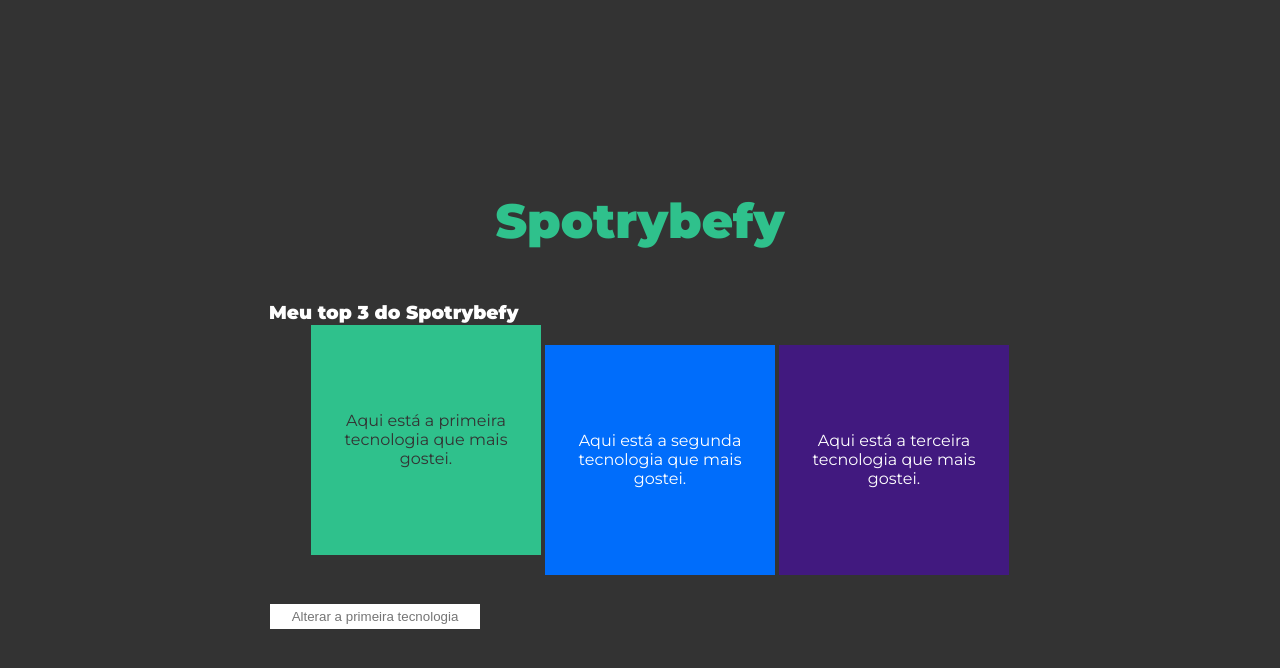
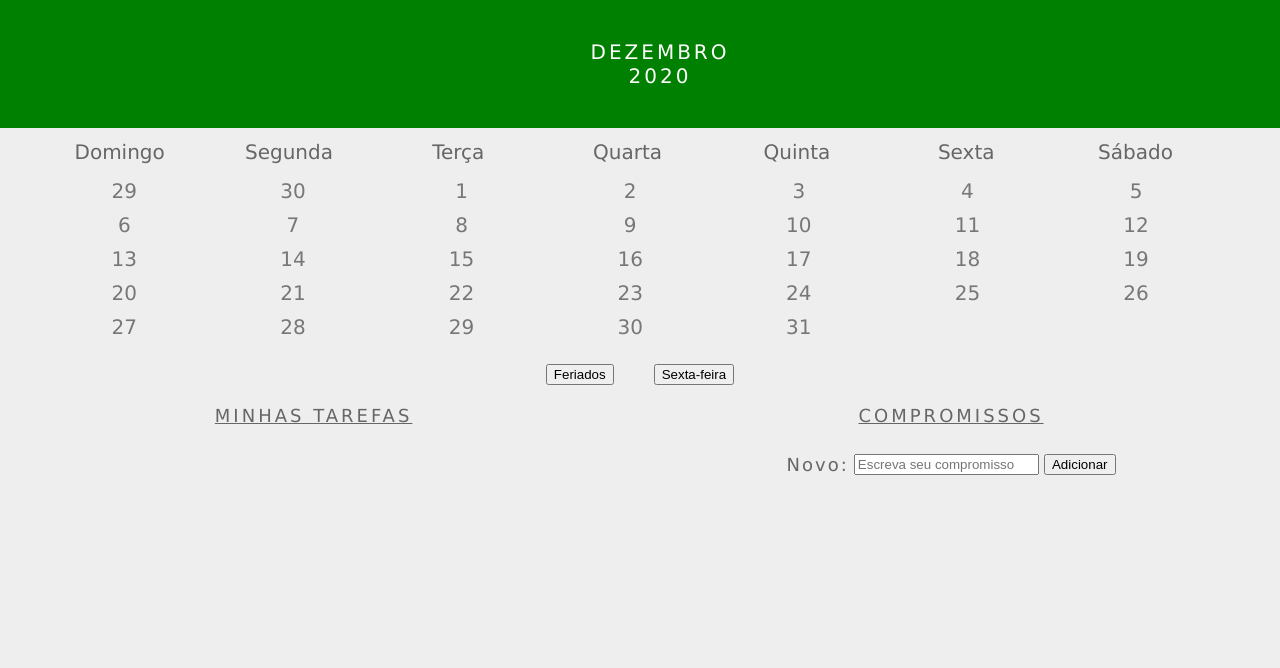
Before and after one commit to victorAssuncaoReis/trybe-exercicios, a plain HTML site: page fundamentos/bloco-5-javascript-dom-eventos-e-web-storage/exercicios-5.2/index.html in a window 1280 px wide. Drawn offline with Linux system fonts and the light colour scheme.

Commit message:
Alguns exercícios concluídos

```diff
--- a/fundamentos/bloco-5-javascript-dom-eventos-e-web-storage/exercicios-5.2/index.html
+++ b/fundamentos/bloco-5-javascript-dom-eventos-e-web-storage/exercicios-5.2/index.html
@@ -1,25 +1,46 @@
 <!DOCTYPE html>
-<html lang="pt-br">
+<html>
   <head>
-  <meta charset="UTF-8">
-  <title>addEventListener</title>
-  <link rel="preconnect" href="https://fonts.gstatic.com">
-  <link href="https://fonts.googleapis.com/css2?family=Montserrat:wght@400;900&display=swap" rel="stylesheet">
-  <link rel="stylesheet" href="style.css">
+    <link rel="stylesheet" href="style.css">
+    <meta charset="UTF-8" />
+    <meta name="viewport" content="width=device-width" />
+    <title>Calendar</title>
   </head>
   <body>
-    <header>
-      <h1>Spotrybefy</h1>
+    <header class="month-container">
+      <ul>
+        <li id="month">Dezembro</li>
+        <li id="year">2020</li>
+      </ul>
     </header>
-    <main>
-      <h3 id="my-spotrybefy">Meu top 3 do Spotrybefy</h3>
-      <ul class="container">
-        <li class="tech" id="first-li">Aqui está a primeira tecnologia que mais gostei.</li>
-        <li id="second-li">Aqui está a segunda tecnologia que mais gostei.</li>
-        <li id="third-li">Aqui está a terceira tecnologia que mais gostei.</li>
+    <div class="week-days-container">
+      <ul class="week-days">
       </ul>
-      <input type="text" id="input" placeholder="Alterar a primeira tecnologia">
-    </main>
-    <script src="main.js"></script>
+    </div>
+    <div class="days-container">
+      <ul id="days">
+      </ul>
+    </div>
+    <div class="buttons-container">
+    </div>
+    <section class="tasks-container">
+      <div class="my-tasks">
+        <h3>MINHAS TAREFAS</h3>
+      </div>
+      <div class="input-container">
+        <h3>COMPROMISSOS</h3>
+        <label for="task-input">Novo:</label>
+        <input type="text"
+          id="task-input"
+          placeholder="Escreva seu compromisso"
+        >
+        <button id="btn-add">Adicionar</button>
+      </div>
+      <div class="task-list-container">
+        <ul class="task-list">
+        </ul>
+      </div>
+    </section>
+    <script src="script.js"></script>
   </body>
 </html>
--- a/fundamentos/bloco-5-javascript-dom-eventos-e-web-storage/exercicios-5.2/main.js
+++ /dev/null
@@ -1,61 +0,0 @@
-const firstLi = document.getElementById('first-li');
-const secondLi = document.getElementById('second-li');
-const thirdLi = document.getElementById('third-li');
-const input = document.getElementById('input');
-const myWebpage = document.getElementById('my-spotrybefy');
-
-
-// 1. Copie esse arquivo e edite apenas ele;
-// 1.1. Antes de começar os exercícios, use o LiveServer para dar uma olhada em como está a página no navegador.
-// 1.2. Note que uma das caixas está um pouco acima das outras. Por que isso ocorre?
-    //porque há um elemento transform no style.css que altera o eixe y em -20px
-const body = document.getElementsByTagName('body')[0];
-// 2. Crie uma função que adicione a classe 'tech' ao elemento `li` quando for clicado.
-// 2.1. Deve existir apenas um elemento com a classe 'tech'. Como você faz isso?
-function handleChangeTech(event) {
-    const techElement = document.querySelector('.tech');
-    techElement.classList.remove('tech');
-    event.target.classList.add('tech');
-    console.log(event.target);
-    input.value = '';
-  }
-
-  firstLi.addEventListener('click', handleChangeTech);
-  secondLi.addEventListener('click', handleChangeTech);
-  thirdLi.addEventListener('click', handleChangeTech);
-// 3. Crie uma função que, ao digitar na caixa de texto, altere o texto do elemento
-// com a classe 'tech';
-input.addEventListener('input', function(event) {
-    const techElement = document.querySelector('.tech');
-    techElement.innerText = event.target.value;
-  });
-
-// 4. Crie uma função que, ao clicar duas vezes em 'Meu top 3 do Spotrybefy', ele
-// redirecione para alguma página;
-// 4.1. Que tal redirecionar para seu portfólio?
-myWebpage.addEventListener('dblclick', function() {
-    window.location.replace('https://www.youtube.com');
-  });
-// 5. Crie uma função que, ao passar o mouse sobre 'Meu top 3 do Spotrybefy', altere
-// a cor do mesmo;
-myWebpage.addEventListener('mouseover', function(event) {
-    event.target.style.color = "red";
-})
-myWebpage.addEventListener('mouseleave', function (event) {
-    event.target.style.color = "white";
-})
-// Segue abaixo um exemplo do uso de event.target:
-
-
-function resetText(event) {
-  // O Event é passado como um parâmetro para a função.
-  event.target.innerText = 'Opção reiniciada';
-  // O event possui várias propriedades, porém a mais usada é o event.target,
-  // que retorna o objeto que disparou o evento.
-}
-
-firstLi.addEventListener('dblclick', resetText);
-
-// Não precisa passar o parâmetro dentro da callback resetText. O próprio
-// navegador fará esse trabalho por você, não é legal? Desse jeito, o
-// event.target na nossa função retornará o objeto 'firstLi'.
--- /dev/null
+++ b/fundamentos/bloco-5-javascript-dom-eventos-e-web-storage/exercicios-5.2/script.js
@@ -0,0 +1,91 @@
+function createDaysOfTheWeek() {
+    const weekDays = ['Domingo', 'Segunda', 'Terça', 'Quarta', 'Quinta', 'Sexta', 'Sábado']
+    const weekDaysList = document.querySelector('.week-days');
+
+    for (let index = 0; index < weekDays.length; index += 1) {
+      const days = weekDays[index];
+      const dayListItem = document.createElement('li');
+      dayListItem.innerHTML = days;
+
+      weekDaysList.appendChild(dayListItem);
+    };
+  };
+
+  createDaysOfTheWeek();
+  // Escreva seu código abaixo.
+  let decemberDaysList = [29, 30, 1, 2, 3, 4, 5, 6, 7, 8, 9, 10, 11, 12, 13, 14, 15, 16, 17, 18, 19, 20, 21, 22, 23, 24, 25, 26, 27, 28, 29, 30, 31];
+  // Crie um calendário dinamicamente.
+// O array decemberDaysList contém os dois últimos dias de novembro e os dias do mês de dezembro.
+//Sua função deve criar dinamicamente cada dia do calendário e os adicionar dentro da tag <ul>.
+  function diasDoMes () {
+    const days = document.querySelector('#days');
+    for (index = 0; index < decemberDaysList.length; index += 1) {
+      let diaDoCalendario = decemberDaysList[index];
+      let listaDia = document.createElement('li');
+      listaDia.innerHTML = diaDoCalendario;
+      if (diaDoCalendario === 24 || diaDoCalendario === 31) {
+        listaDia.className = 'day holiday';
+        days.appendChild(listaDia);
+      } else if (diaDoCalendario === 4 || diaDoCalendario === 11 || diaDoCalendario === 18) {
+        listaDia.className = 'day friday';
+        days.appendChild(listaDia);
+      } else if (diaDoCalendario === 25) {
+        listaDia.className = 'day friday holiday';
+        days.appendChild(listaDia);
+      } else {
+        listaDia.className = 'day';
+        days.appendChild(listaDia);
+      }
+    }
+  }
+  diasDoMes();
+
+  //Implemente uma função que crie dinamicamente um botão com o nome "Feriados".
+//Sua função deve receber um parâmetro com a string 'Feriados'
+// Adicione a este botão a ID "btn-holiday"
+// Adicione este botão como filho/filha da tag <div> com classe "buttons-container"
+function feriadosButton(nomeBotao) {
+  const buttonsContainer = document.querySelector('.buttons-container');
+  let botao = document.createElement('button');
+  let botaoId = 'btn-holiday';
+
+  botao.id = botaoId;
+  botao.innerHTML = nomeBotao;
+  buttonsContainer.appendChild(botao);
+}
+feriadosButton('Feriados');
+
+// Implemente uma função que muda a cor de fundo dos dias que possuem a classe "holiday".
+// Adicione ao botão "Feriados" um evento de "click" que altere a cor de fundo dos dias que possuem a classe "holiday"
+function displayHolidays() {
+  let getHolidayButton = document.querySelector('#btn-holiday');
+  let getHolidays = document.querySelectorAll('.holiday')
+  let backgroundColor = 'rgb(238,238,238)';
+  let setNewColor = 'white';
+
+  getHolidayButton.addEventListener('click', function() {
+    for (let index = 0; index < getHolidays.length; index += 1) {
+      if (getHolidays[index].style.backgroundColor === setNewColor) {
+        getHolidays[index].style.backgroundColor = backgroundColor;
+      } else {
+        getHolidays[index].style.backgroundColor = setNewColor;
+      }
+    }
+  });
+}
+
+displayHolidays();
+
+// Implemente uma função que crie dinamicamente um botão com o nome "Sexta-feira". Sua função deve receber como parâmetro a string "Sexta-feira".
+// Adicione a esse botão o ID "btn-friday";
+// Adicione esse botão como filho/filha da tag <div> com classe "buttons-container".
+function fridaysButton(botaoSexta) {
+  let buttonContainer = document.querySelector('.buttons-container');
+  let buttonFriday = document.createElement('button');
+  let fridayId = 'btn-friday';
+
+  buttonFriday.innerHTML = botaoSexta;
+  buttonFriday.id = fridayId;
+  buttonContainer.appendChild(buttonFriday);
+}
+fridaysButton('Sexta-feira');
--- a/fundamentos/bloco-5-javascript-dom-eventos-e-web-storage/exercicios-5.2/style.css
+++ b/fundamentos/bloco-5-javascript-dom-eventos-e-web-storage/exercicios-5.2/style.css
@@ -1,70 +1,155 @@
-body {
-    align-items: center;
-    background-color: #333;
-    color: white;
-    display: flex;
-    flex-flow: column wrap;
-    font-family: Montserrat, sans-serif;
-    height: 100vh;
-    justify-content: center;
+
+* {
     margin: 0;
-    padding: 0;
-    width: 100vw;
   }
 
-  .container {
-    display: flex;
-    flex-flow: row wrap;
+  body {
+    font-family: Verdana, Geneva, Tahoma, sans-serif;
+    background-color: #eee;
   }
 
-  .container li {
-    align-items: center;
-    display: flex;
-    flex-flow: column wrap;
-    height: 200px;
-    justify-content: center;
-    margin: 2px;
-    padding: 15px;
-    text-align: center;
-    transition: all 0.25s ease;
-    width: 200px;
+  button {
+    margin: 20px;
   }
 
-  h1 {
-    font-size: 48px;
-    color: #2fc18c;
+  #btn-add {
+    margin: 0;
   }
 
-  .container li:nth-of-type(1) {
-    background-color: #2fc18c;
-    color: #333;
+  .buttons-container {
+    background-color: #eee;
+    display: inline-block;
+    text-align: center;
+    width: 100%;
   }
 
-  .container li:nth-of-type(2) {
-    background-color: #006dfb;
+  #days {
+    margin: 0;
   }
 
-  .container li:nth-of-type(3) {
-    background-color: #41197f;
+  #days li {
+    color: #777;
+    display: inline-block;
+    font-size:20px;
+    margin: 5px 0;
+    text-align: center;
+    vertical-align: middle;
+    width: 13.6%;
+  }
+
+  .input-container {
+    width: 49%;
+    height: 100px;
+    display: inline-block;
   }
 
   input {
-    border: 1px solid #333;
-    margin: 10px 0;
-    padding: 5px;
-    text-align: center;
-    width: 200px;
+    margin-top: 8px;
   }
 
-  input:hover {
-    border: 1px solid #2fc18c;
+  label {
+    color: #666;
+    font-size: 18px;
+    font-weight: 500;
+    letter-spacing: 2px;
+    vertical-align: middle;
   }
 
-  input:focus {
-    border: 1px solid #006dfb;
-    outline: 2px solid #006dfb;
+  .month-container {
+    background: green;
+    padding: 40px 25px;
+    text-align: center;
   }
 
-  .tech {
-    transform: translateY(-20px);
+  .month-container ul li {
+    color:white;
+    font-size: 20px;
+    letter-spacing: 3px;
+    list-style-type: none;
+    text-transform: uppercase;
   }
+
+  .my-tasks {
+    clear: both;
+    float: left;
+    height: 100px;
+    vertical-align: middle;
+    width: 49%;
+  }
+
+  .my-tasks div {
+    border: 1px solid black;
+    border-radius: 100%;
+    box-shadow: 0 4px 8px 0 rgba(0, 0, 0, 0.2), 0 6px 20px 0 rgba(0, 0, 0, 0.19);
+    display: inline-block;
+    height: 35px;
+    margin-left: 10px;
+    vertical-align: middle;
+    width: 35px;
+  }
+
+  .my-tasks div:hover {
+    height: 45px;
+    width: 45px;
+  }
+
+  .my-tasks span {
+    color: #666;
+    font-size: 18px;
+    font-weight: 500;
+    letter-spacing: 3px;
+    padding-bottom: 10px;
+    vertical-align: middle;
+  }
+
+  .tasks-container {
+    height: 130px;
+    justify-content: center;
+    text-align: center;
+    width: 100%;
+  }
+
+  .tasks-container h3 {
+    color: #666;
+    font-size: 18px;
+    font-weight: 500;
+    margin-bottom: 20px;
+    text-decoration: underline;
+    letter-spacing: 3px;
+  }
+
+  .task-list {
+    margin-top: 20px;
+  }
+
+  .task-list-container {
+    display: inline-block;
+  }
+
+  .task-list-container ul {
+    list-style-type: none;
+    padding: 0;
+    color: #666;
+    font-size: 18px;
+    font-weight: 500;
+    letter-spacing: 2px;
+    vertical-align: middle;
+  }
+
+  .week-days-container {
+    margin-left: 35px;
+  }
+
+  .week-days li {
+    color: #666;
+    display: inline-block;
+    text-align: center;
+    vertical-align: middle;
+    width: 13.6%;
+  }
+
+  .week-days {
+    font-size: 20px;
+    margin: 0px;
+    padding: 10px 0;
+  }
```
